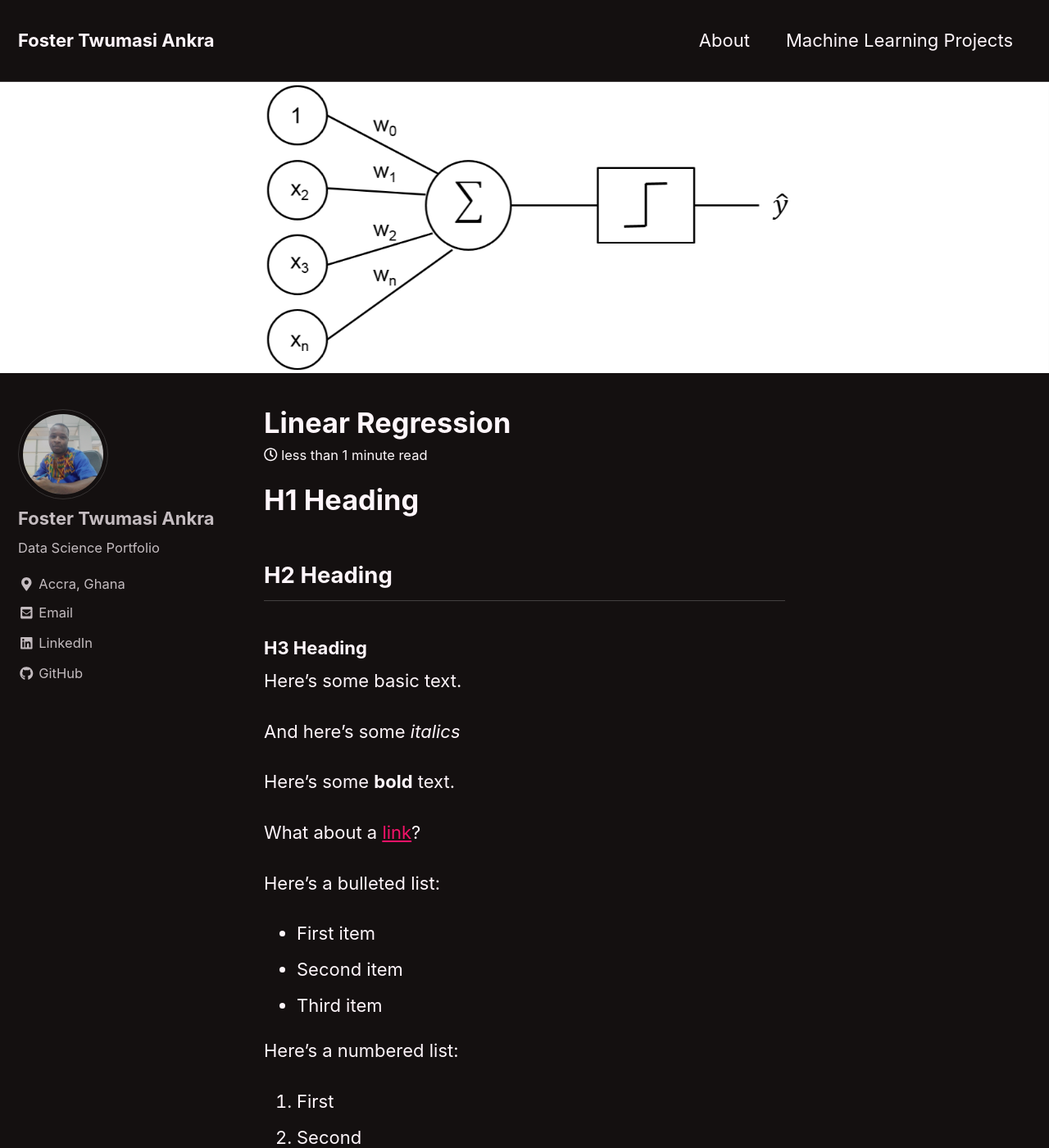
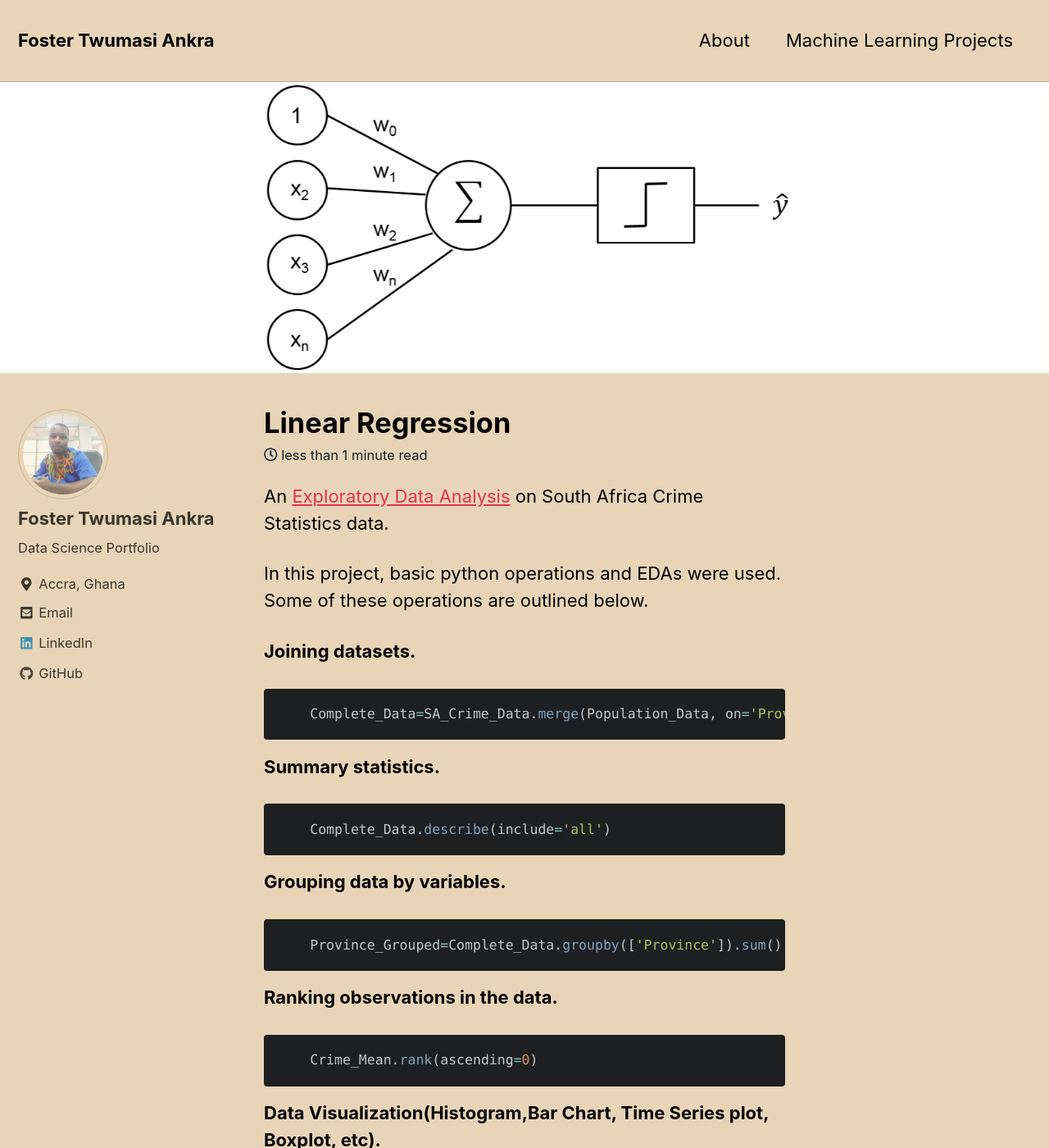
Before and after one commit to FTANKRA/FTAnkra.github.io, a Jekyll site: the page built from _posts/2018-01-28-perceptron.md, in a window 1280 px wide and 1400 px high. Shown: the whole window at 82% size. Built offline with Jekyll 4.4.1, drawn with Linux system fonts in a browser that asks for light colours; nearby versions of some CDN libraries; formulas are drawn with MathJax 3; some of the changed text lies outside the part shown.

Commit message:
new github

````diff
--- a/_config.yml
+++ b/_config.yml
@@ -5,7 +5,7 @@
 # For technical reasons, this file is *NOT* reloaded automatically when you use
 # `jekyll serve`. If you change this file, please restart the server process.
 
-minimal_mistakes_skin    : "neon" # "air", "aqua", "contrast", "dark", "dirt", "default", "mint", "plum", "sunrise"
+minimal_mistakes_skin    : "sunrise" # "air","neon", "aqua", "contrast", "dark", "dirt", "default", "mint", "plum", "sunrise"
 
 # Site Settings
 locale                   : "en-US"
--- a/_posts/2018-01-28-perceptron.md
+++ b/_posts/2018-01-28-perceptron.md
@@ -8,56 +8,45 @@ excerpt: "Data Science, Machine Learning, AI"
 mathjax: "true"
 ---
 
-# H1 Heading
 
-## H2 Heading
 
-### H3 Heading
+An [Exploratory Data Analysis](https://github.com/FTANKRA/Foster-Twumasi-Ankra) on South Africa Crime Statistics data.
 
-Here's some basic text.
+In this project, basic python operations and EDAs were used. Some of these operations are outlined below.
 
-And here's some *italics*
+**Joining datasets.**
 
-Here's some **bold** text.
-
-What about a [link](https://github.com/dataoptimal)?
-
-Here's a bulleted list:
-* First item
-+ Second item
-- Third item
-
-Here's a numbered list:
-1. First
-2. Second
-3. Third
-
-Python code block:
 ```python
-    import numpy as np
-
-    def test_function(x, y):
-      z = np.sum(x,y)
-      return z
+    Complete_Data=SA_Crime_Data.merge(Population_Data, on='Province')
 ```
 
-R code block:
-```r
-library(tidyverse)
-df <- read_csv("some_file.csv")
-head(df)
+
+**Summary statistics.**
+
+```python
+    Complete_Data.describe(include='all')
 ```
 
-Here's some inline code `x+y`.
+**Grouping data by variables.**
 
-Here's an image:
-<img src="{{ site.url }}{{ site.baseurl }}/images/perceptron/linsep.jpg" alt="linearly separable data">
+```python
+    Province_Grouped=Complete_Data.groupby(['Province']).sum()
+```
 
-Here's another image using Kramdown:
-![alt]({{ site.url }}{{ site.baseurl }}/images/perceptron/linsep.jpg)
+**Ranking observations in the data.**
 
-Here's some math:
+```python
+    Crime_Mean.rank(ascending=0)
+```
 
-$$z=x+y$$
+**Data Visualization(Histogram,Bar Chart, Time Series plot, Boxplot, etc).**
 
-You can also put it inline $$z=x+y$$
+```python
+    Complete_Data.boxplot(column=['Murder'])
+```
+
+**Correlations.**
+
+```python
+    Complete_Data.corr()
+```
````
Also changed, not shown: other parts of _posts/2018-01-28-perceptron.md (+1 -1 lines), _posts/use.md (added, +53 -0 lines), images/waterfront.jpg, images/zakim.jpg.
